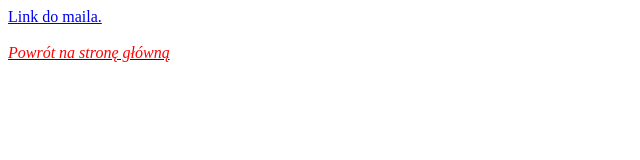
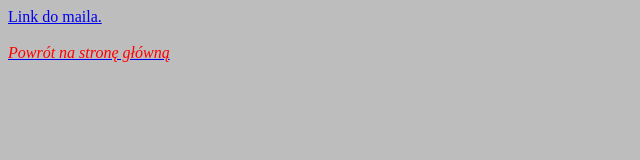
Before and after one commit to G0F3RR/alan-redzimski, a plain HTML site: page poczta_Redzimski.html in a window 1280 px wide. Shown: the whole page, without its empty margins (0-640 px from the left). Drawn offline with Linux system fonts and the light colour scheme.

Commit message:
Update poczta_Redzimski.html

```diff
--- a/poczta_Redzimski.html
+++ b/poczta_Redzimski.html
@@ -4,7 +4,8 @@
     <meta charset="UTF-8">
     <title>Poczta_Redzimski</title>
 </head>
-<body>
+<body bgcolor="#bdbdbd"></body>
+    <body>
 <a href="mailto:alan.redzimski@onet.eu">Link do maila.</a><br><br>
 <i><a href="https://g0f3rr.github.io/alan-redzimski/index.html"><font color="red">Powrót na stronę główną</font></a></i><br><br>
 </body>
```
